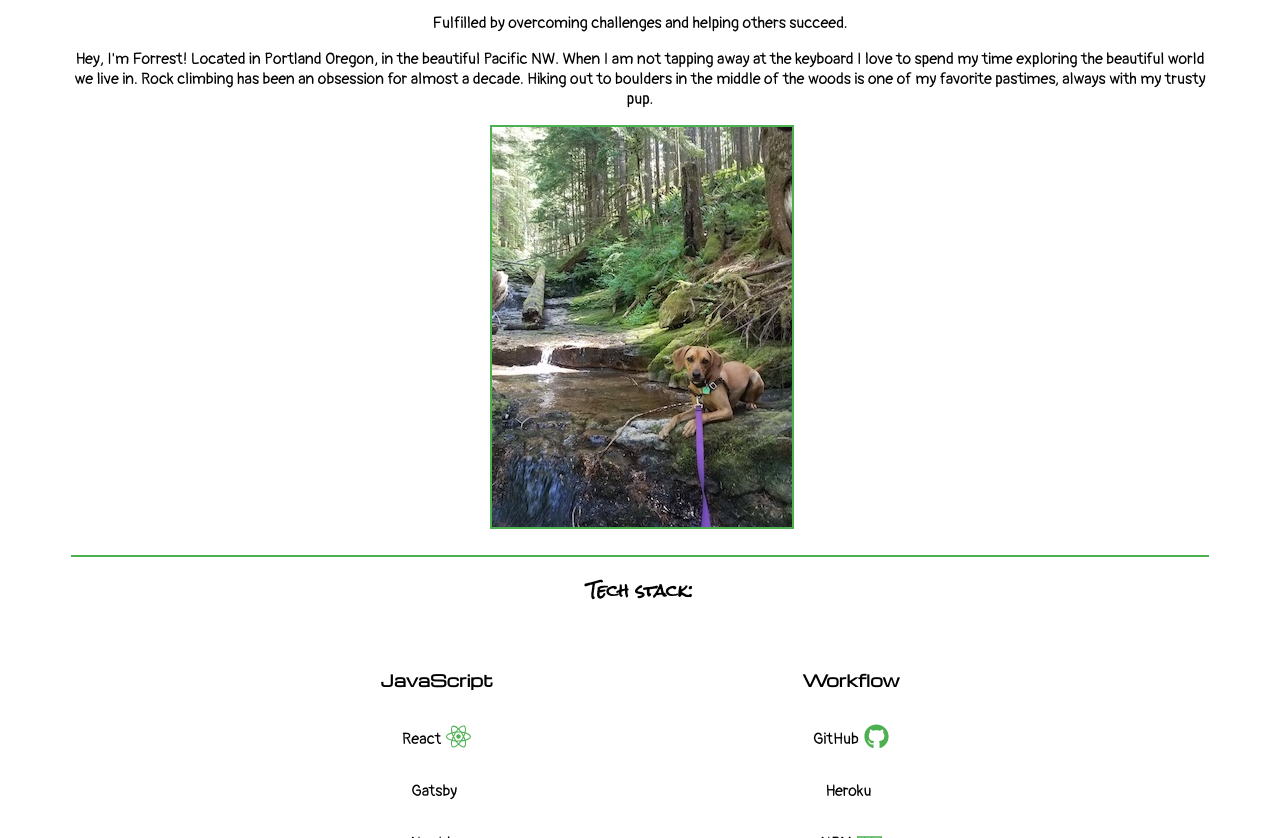
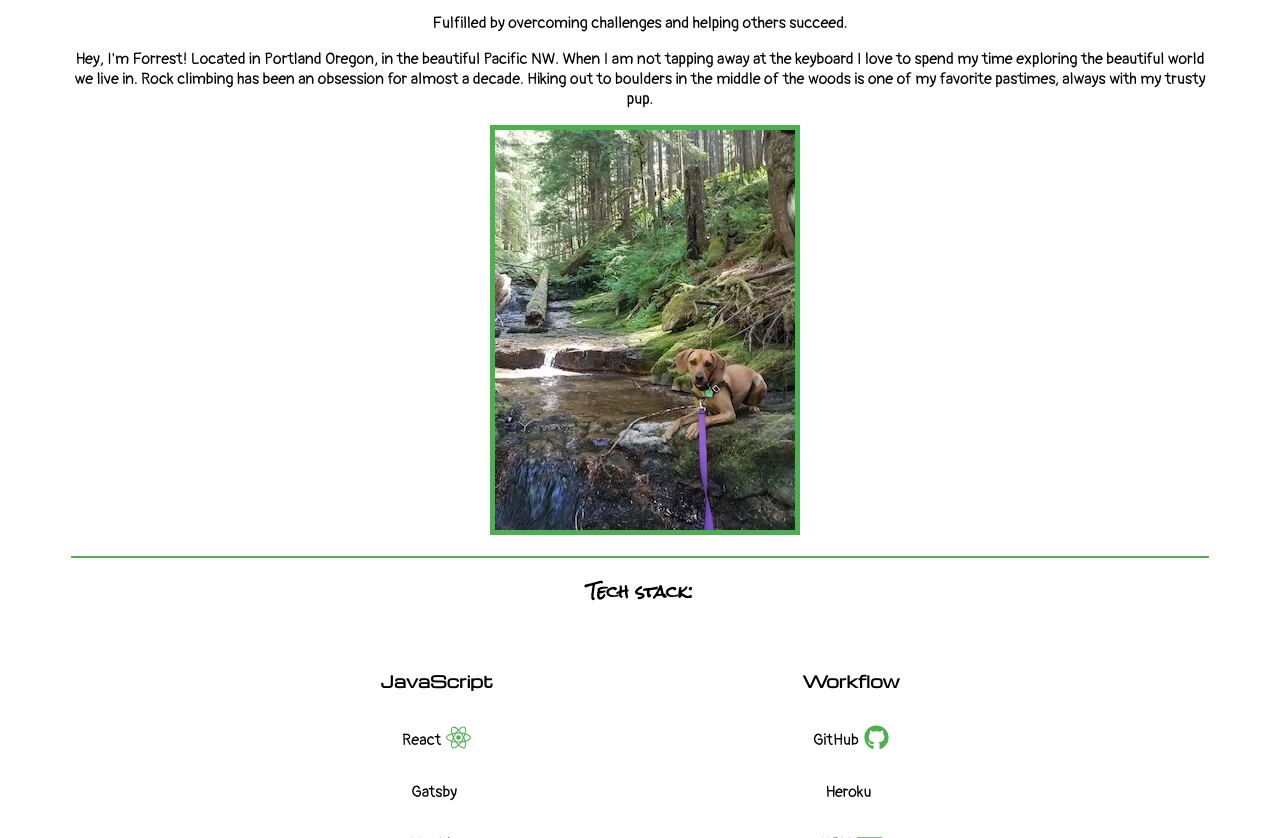
Before and after one commit to ForrestLonganecker/personal-site, a Gatsby site: page / in a window 1280 px wide. Shown: the part 1962-2800 px from the top of the page. Built offline with nearby package versions, Linux system fonts and the light colour scheme; Gatsby itself is replaced by a stand-in of ours.

Commit message:
images now loaded through gatsby image component

```diff
--- a/gatsby-config.js
+++ b/gatsby-config.js
@@ -9,8 +9,8 @@ module.exports = {
     {
       resolve: `gatsby-source-filesystem`,
       options: {
-        name: `static`,
-        path: `${__dirname}/static`,
+        name: `images`,
+        path: `${__dirname}/src/images`,
       },
     },
     `gatsby-transformer-sharp`,
@@ -18,13 +18,13 @@ module.exports = {
     {
       resolve: `gatsby-plugin-manifest`,
       options: {
-        name: `gatsby-starter-default`,
-        short_name: `starter`,
+        name: `Forrest Longanecker Portfolio`,
+        short_name: `Portfolio`,
         start_url: `/`,
         background_color: `#663399`,
         theme_color: `#663399`,
         display: `minimal-ui`,
-        icon: `static/favicon.ico`, // This path is relative to the root of the site.
+        icon: `src/images/favicon.ico`, // This path is relative to the root of the site.
       },
     },
     // this (optional) plugin enables Progressive Web App + Offline functionality
--- a/src/components/About/About.js
+++ b/src/components/About/About.js
@@ -1,8 +1,7 @@
 import React from 'react'
 import { FaReact, FaNodeJs, FaGithub, FaSlack, FaTrello, FaYarn, FaNpm, FaHtml5, FaCss3Alt } from 'react-icons/fa'
 
-import puppyPicture from '../../../static/Puppy_picture.jpg'
-
+import PuppyPicture from '../PuppyPicture/PuppyPicture'
 import './About.css'
 
 const About = () => {
@@ -26,7 +25,7 @@ const About = () => {
       </div>
 
       <div className="about-image-container">
-        <img src={puppyPicture} alt="dog laying near waterfall" className="about-image" />
+        <PuppyPicture alt="dog laying near waterfall" />
       </div>
 
       <div className="about-content-wrapper">
--- /dev/null
+++ b/src/components/Hangtrainer/Hangtrainer.js
@@ -0,0 +1,26 @@
+import React from 'react'
+import { graphql, useStaticQuery } from 'gatsby'
+import Img from 'gatsby-image'
+
+const Hangtrainer = () => {
+  const data = useStaticQuery(graphql`
+    query {
+      HangtrainerPicture: file(relativePath: { eq: "Hangtrainer-mobile-screenshot-create.png"}) {
+        childImageSharp {
+          fluid(maxWidth: 343) {
+            ...GatsbyImageSharpFluid
+          }
+        }
+      }
+    }
+  `)
+
+  return <Img
+            fluid={data.HangtrainerPicture.childImageSharp.fluid}
+            style={{
+              width: `100%`
+            }}
+          />
+}
+
+export default Hangtrainer
--- a/src/components/Navbar/Navbar.css
+++ b/src/components/Navbar/Navbar.css
@@ -9,6 +9,7 @@ nav {
   overflow: hidden;
   background-color: white;
   opacity: 100%;
+  z-index: 1;
 }
 
 nav > a {
--- a/src/components/Projects/Projects.css
+++ b/src/components/Projects/Projects.css
@@ -40,12 +40,7 @@
 .project-img-container {
   width: 280px;
   padding: 5px;
-  padding-bottom: 0;
   background-color: #4CAF50;
-}
-
-.project-image {
-  width: 100%;
 }
 
 .devider {
--- a/src/components/Projects/Projects.js
+++ b/src/components/Projects/Projects.js
@@ -1,8 +1,8 @@
 import React from 'react'
 import { FaGithub, FaLaptopCode } from 'react-icons/fa'
 
-import hangTrainerPhoto from '../../../static/Hangtrainer-mobile-screenshot-create.png'
-import sendipediaPhoto from '../../../static/Sendipedia-mobile-screenshot-landing.png'
+import Hangtrainer from '../Hangtrainer/Hangtrainer'
+import Sendipedia from '../Sendipedia/Sendipedia'
 
 import './Projects.css'
 
@@ -17,7 +17,7 @@ const Projects = () => {
           <h3 className="project-title big">HangTrainer</h3>
 
           <div className="project-img-container">
-            <img src={hangTrainerPhoto} alt="HangTrainer app preview" className="project-image" />
+            <Hangtrainer alt="HangTrainer app preview" />
           </div>
         </div>
 
@@ -67,7 +67,7 @@ const Projects = () => {
           <h3 className="project-title big">Sendipedia</h3>
 
           <div className="project-img-container">
-            <img src={sendipediaPhoto} alt="Sendipedia app preview" className="project-image" />
+            <Sendipedia alt="Sendipedia app preview" />
           </div>
         </div>
 
--- /dev/null
+++ b/src/components/PuppyPicture/PuppyPicture.js
@@ -0,0 +1,27 @@
+import React from 'react'
+import { graphql, useStaticQuery } from 'gatsby'
+import Img from 'gatsby-image'
+
+const PuppyPicture = () => {
+  const data = useStaticQuery(graphql`
+    query {
+      PuppyPicture: file(relativePath: { eq: "Puppy_picture.jpg"}) {
+        childImageSharp {
+          fluid(maxWidth: 343) {
+            ...GatsbyImageSharpFluid
+          }
+        }
+      }
+    }
+  `)
+
+  return <Img
+            fluid={data.PuppyPicture.childImageSharp.fluid}
+            style={{
+              width: `100%`,
+              border: `solid 5px #4CAF50`
+            }}
+          />
+}
+
+export default PuppyPicture
--- /dev/null
+++ b/src/components/Sendipedia/Sendipedia.js
@@ -0,0 +1,26 @@
+import React from 'react'
+import { graphql, useStaticQuery } from 'gatsby'
+import Img from 'gatsby-image'
+
+const Sendipedia = () => {
+  const data = useStaticQuery(graphql`
+    query {
+      SendipediaPicture: file(relativePath: { eq: "Sendipedia-mobile-screenshot-landing.png"}) {
+        childImageSharp {
+          fluid(maxWidth: 343) {
+            ...GatsbyImageSharpFluid
+          }
+        }
+      }
+    }
+  `)
+
+  return <Img
+            fluid={data.SendipediaPicture.childImageSharp.fluid}
+            style={{
+              width: `100%`
+            }}
+          />
+}
+
+export default Sendipedia
```
Also changed, not shown: src/images/Hangtrainer-mobile-screenshot-create.png (renamed from static/Hangtrainer-mobile-screenshot-create.png), src/images/Puppy_picture.jpg (renamed from static/Puppy_picture.jpg), src/images/Sendipedia-mobile-screenshot-landing.png (renamed from static/Sendipedia-mobile-screenshot-landing.png), src/images/favicon.ico (renamed from static/favicon.ico).
